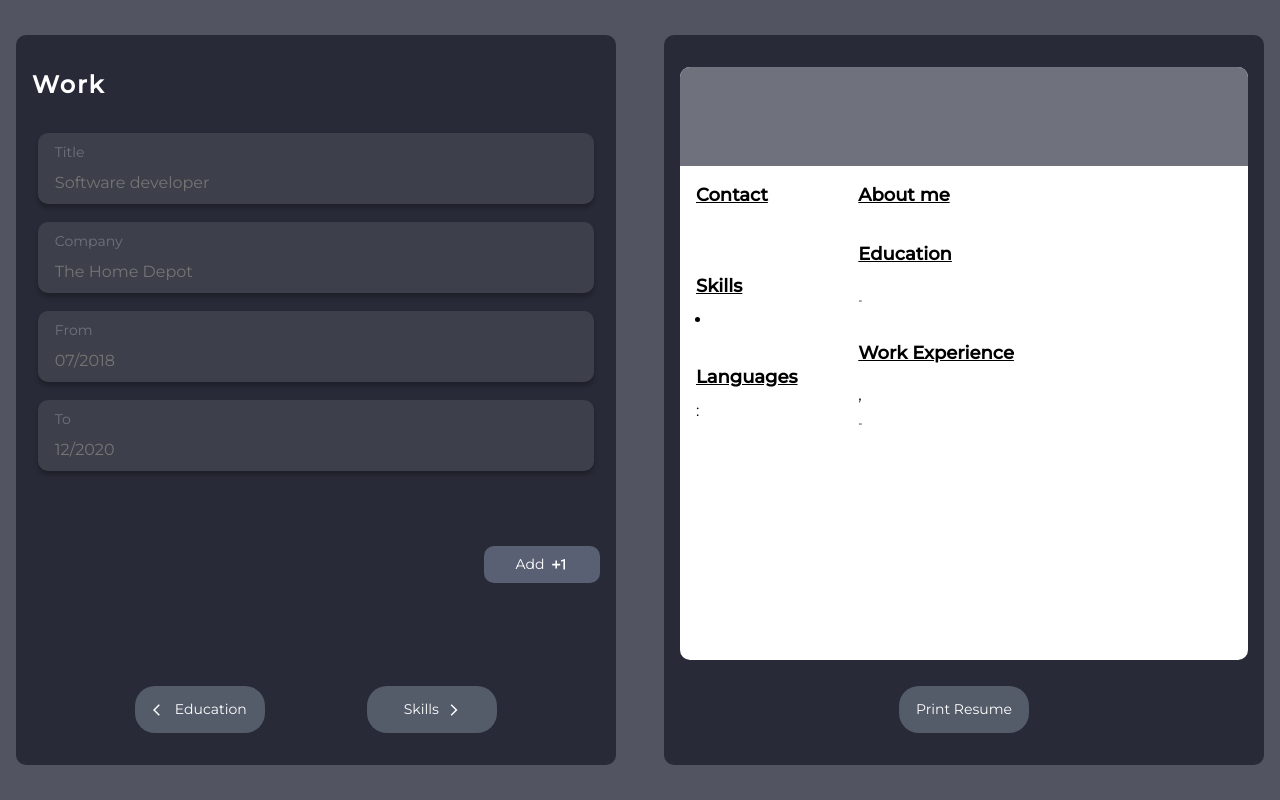
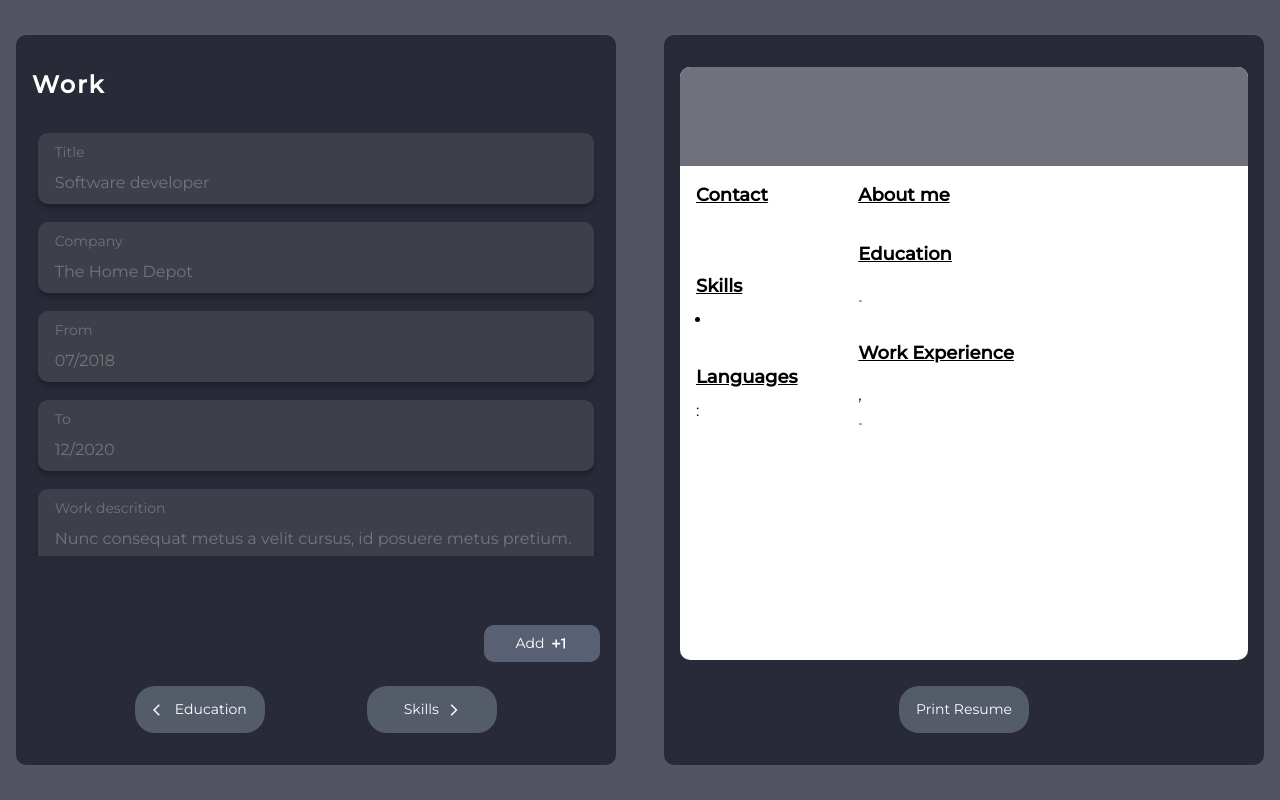
Before and after one commit to LPRegen/resume-builder, a React (Create React App) app: page /work in a window 1280 px wide. Built offline with nearby package versions, Linux system fonts and the light colour scheme.

Commit message:
feat: add Text Area component

```diff
--- a/src/components/Pages/Work.jsx
+++ b/src/components/Pages/Work.jsx
@@ -46,7 +46,16 @@ export default class Work extends Component {
               handleChange={this.props.handleChange}
             />
           </Card.Label>
+          <Card.Label labelTitle="Work descrition">
+            <Card.TextArea
+              name="description"
+              placeholder="Nunc consequat metus a velit cursus, id posuere metus pretium. Praesent pharetra pulvinar neque at congue."
+              value={work[selectedExperience].description}
+              handleChange={this.props.handleChange}
+            />
+          </Card.Label>
         </Card.Form>
+        <Card.Wrapper wrapperType="terciary">
           <Card.Wrapper wrapperType="secondary">
             <Card.ButtonDelete
               deleteExperience={this.props.deleteExperience}
@@ -70,6 +79,7 @@ export default class Work extends Component {
               />
             )}
           </Card.Wrapper>
+        </Card.Wrapper>
         <Card.Wrapper wrapperType="primary" position="center">
           <Card.Button
             buttonType="button"
```
Lines whose indentation alone changed are shown as unchanged.
